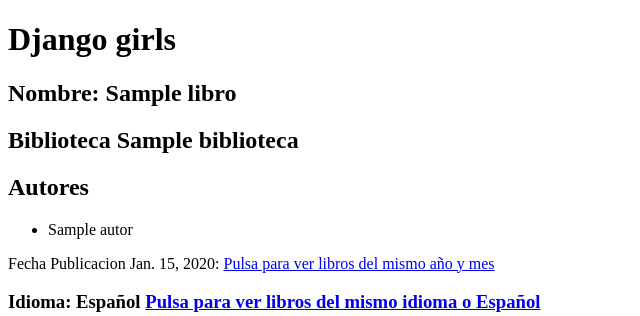
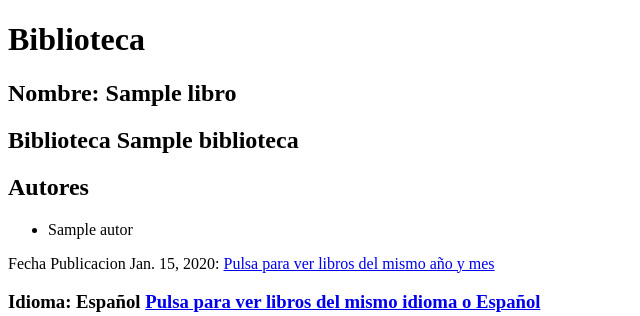
Before and after one commit to ProfesorJorgeBaron/DWES, a Django app: page /libros/listar in a window 1280 px wide. Shown: the top 316 px of the page, without its empty margins (0-640 px from the left). Run offline with Django 3.2, Linux system fonts and the light colour scheme; tables that the repository leaves empty hold one stand-in row (values such as "Sample post").

Commit message:
Nuevo Tema y explicacion de las QuerySets convertidas a SQL

```diff
--- a/Tema_4_Views/tutorial_views/biblioteca/templates/biblioteca/listar_libros.html
+++ b/Tema_4_Views/tutorial_views/biblioteca/templates/biblioteca/listar_libros.html
@@ -2,7 +2,7 @@
 <html>
     <head></head>
     <body>
-    <h1>Django girls</h1>
+    <h1>Biblioteca</h1>
 
     {% for libro in libros_mostrar %}
         <div>
--- a/Tema_4_Views/tutorial_views/biblioteca/templates/libro/libro.html
+++ b/Tema_4_Views/tutorial_views/biblioteca/templates/libro/libro.html
@@ -2,7 +2,7 @@
 <html>
     <head></head>
     <body>
-    <h1>Django girls</h1>
+    <h1>Biblioteca</h1>
 
     <div>
             <h2>Nombre: {{ libro_mostrar.nombre }} </h2>
--- a/Tema_4_Views/tutorial_views/biblioteca/templates/libro/lista.html
+++ b/Tema_4_Views/tutorial_views/biblioteca/templates/libro/lista.html
@@ -2,7 +2,7 @@
 <html>
     <head></head>
     <body>
-    <h1>Django girls</h1>
+    <h1>Biblioteca</h1>
 
     {% for libro in libros_mostrar %}
         <div>
--- a/Tema_4_Views/tutorial_views/biblioteca/views.py
+++ b/Tema_4_Views/tutorial_views/biblioteca/views.py
@@ -6,42 +6,118 @@
 def index(request):
     return render(request, 'index.html')
 
+#Una url que me muestre todos los libros y sus datos, incluido los relacionados
 def listar_libros(request):
     libros = Libro.objects.select_related("biblioteca").prefetch_related("autores")
     libros = libros.all()
+    """libros = (Libro.objects.raw("SELECT * FROM biblioteca_libro l "
+                               + " JOIN biblioteca_biblioteca b ON l.biblioteca_id = b.id "
+                               + " JOIN biblioteca_libro_autores la ON la.libro_id = l.id ")
+             )
+    """
     return render(request, 'libro/lista.html',{"libros_mostrar":libros})
 
+#Una url que me muestre información sobre cada libro
 def dame_libro(request,id_libro):
     QSlibro = Libro.objects.select_related("biblioteca").prefetch_related("autores")
     libro = QSlibro.get(id=id_libro)
+
+    """libro = (Libro.objects.raw("SELECT * FROM biblioteca_libro l "
+                               + " JOIN biblioteca_biblioteca b ON l.biblioteca_id = b.id "
+                               + " JOIN biblioteca_libro_autores la ON la.libro_id = l.id "
+                               + " WHERE l.id = %s",[id_libro])[0]
+             )
+    """
+
     return render(request, 'libro/libro.html',{"libro_mostrar":libro})
 
+#Una url que me muestre los libros de un año y mes concreto
 def dame_libros_fecha(request,anyo_libro,mes_libro):
     libros = Libro.objects.prefetch_related("autores").select_related("biblioteca")
     libros = libros.filter(fecha_publicacion__year=anyo_libro,fecha_publicacion__month=mes_libro)
+
+    """libros = (Libro.objects.raw("SELECT * FROM biblioteca_libro l "
+                               + " JOIN biblioteca_libro_autores la ON la.libro_id = l.id "
+                               + " JOIN biblioteca_biblioteca b ON l.biblioteca_id = b.id "
+                               + " WHERE strftime('%%Y', l.fecha_publicacion) = %s "
+                               + " AND strftime('%%m', l.fecha_publicacion) = %s "
+                               ,[str(anyo_libro),str(mes_libro)])
+             )
+    """
+
     return render(request, 'libro/lista.html',{"libros_mostrar":libros})
 
+#Una url que me muestre los libros que tienen el idioma del libro o español ordenados por fecha de publicación
 def dame_libros_idioma(request,idioma):
     libros = Libro.objects.select_related("biblioteca").prefetch_related("autores")
     libros = libros.filter(Q(idioma=idioma) | Q(idioma="ES")).order_by("fecha_publicacion")
+
+    """libros = (Libro.objects.raw("SELECT * FROM biblioteca_libro l "
+                               + " JOIN biblioteca_biblioteca b ON l.biblioteca_id = b.id "
+                               + " JOIN biblioteca_libro_autores la ON la.libro_id = l.id "
+                               + " WHERE idioma = 'ES' "
+                               + " OR idioma = %s "
+                               + " ORDER BY l.fecha_publicacion"
+                               ,[idioma])
+               )
+    """
+
+
     return render(request, 'libro/lista.html',{"libros_mostrar":libros})
 
+#Una url que me muestre los libros de una biblioteca que contenga un texto en concreto.
 def dame_libros_biblioteca(request,id_biblioteca,texto_libro):
     libros = Libro.objects.select_related("biblioteca").prefetch_related("autores")
-    libros = libros.filter(biblioteca__nombre='').filter(descripcion__contains=texto_libro).order_by("-nombre")
+    libros = libros.filter(biblioteca=id_biblioteca).filter(descripcion__contains=texto_libro).order_by("-nombre")
+
+    """texto_buscar = "'%"+texto_libro+"%'"
+    libros = (Libro.objects.raw("SELECT * FROM biblioteca_libro l "
+                               + " JOIN biblioteca_biblioteca b ON l.biblioteca_id = b.id "
+                               + " JOIN biblioteca_libro_autores la ON la.libro_id = l.id "
+                               + " WHERE b.id = %s "
+                               + " AND l.descripcion LIKE %s "
+                               + " ORDER BY l.nombre DESC "
+                               ,[id_biblioteca,texto_buscar])
+               )
+    """
+
     return render(request, 'libro/lista.html',{"libros_mostrar":libros})
 
+#Una url que me muestre el último cliente que se llevó un libro en concreto
 def dame_ultimo_cliente_libro(request,libro):
     cliente = Cliente.objects.filter(prestamo__libro=libro).order_by("-prestamo__fecha_prestamo")[:1].get()
+    cliente = (Cliente.objects.raw("SELECT * FROM biblioteca_cliente c "
+                               + " JOIN biblioteca_prestamo p ON p.libro_id = %s "
+                               + " ORDER BY p.fecha_prestamo DESC "
+                               ,[libro])[0]
+               )
+
     return  render(request, 'cliente/cliente.html',{"cliente":cliente})
 
+#Una url que muestre los libros que nunca han sido prestados.
 def libros_no_prestados(request):
     libros = Libro.objects.select_related("biblioteca").prefetch_related("autores")
     libros = libros.filter(prestamo=None)
+
+    """libros = (Libro.objects.raw("SELECT * FROM biblioteca_libro l "
+                               + " JOIN biblioteca_biblioteca b ON l.biblioteca_id = b.id "
+                               + " JOIN biblioteca_libro_autores la ON la.libro_id = l.id "
+                               + " LEFT JOIN biblioteca_prestamo p ON p.libro_id = l.id "
+                               + " WHERE p.id IS NULL ")
+            )
+    """
+
     return render(request, 'libro/lista.html',{"libros_mostrar":libros})
 
+#Una url que muestre una página con una Biblioteca y sus libros
 def dame_biblioteca(request,id_biblioteca):
     biblioteca = Biblioteca.objects.prefetch_related(Prefetch("libros_biblioteca")).get(id=id_biblioteca)
+
+    """biblioteca = (Biblioteca.objects.raw("SELECT * FROM biblioteca_biblioteca b "
+                               + " JOIN biblioteca_libro l ON l.biblioteca_id = b.id "
+                              )
+            )[0]
+    """
     return render(request, 'biblioteca/biblioteca.html',{"biblioteca":biblioteca})
 
 #Páginas de Error
```
Also changed, not shown: Tema_4_Views/tutorial_views/biblioteca/migrations/0001_initial.py.
